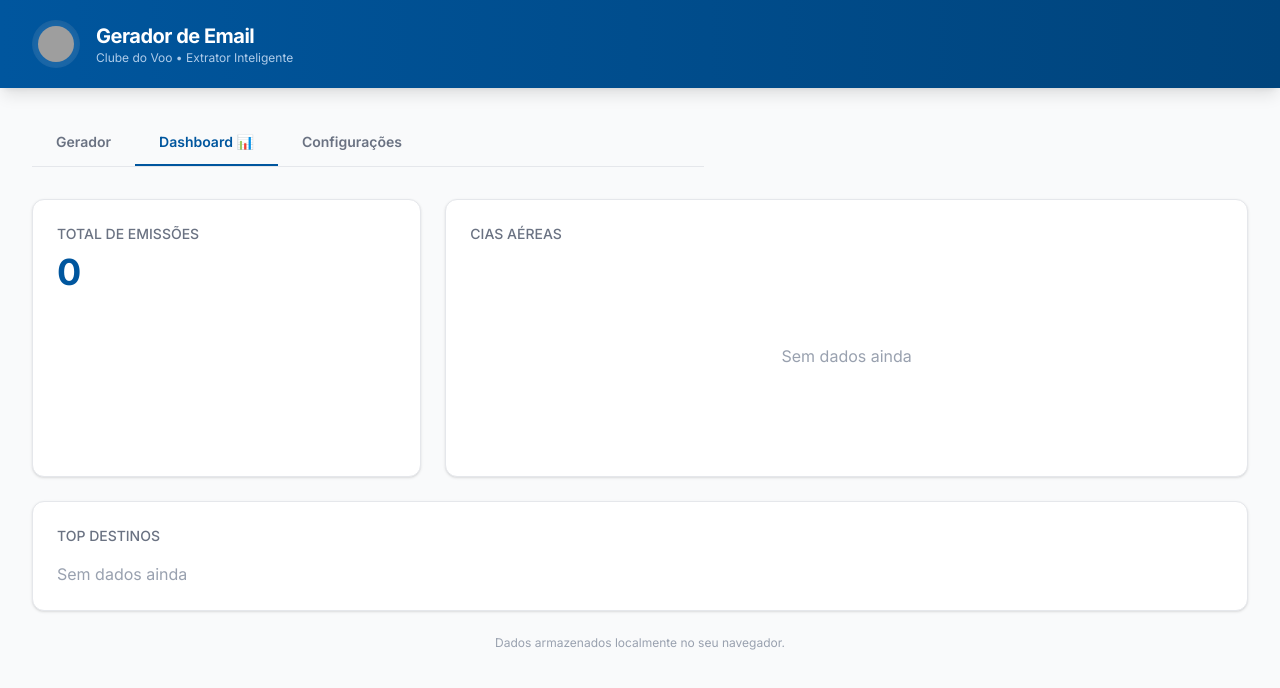
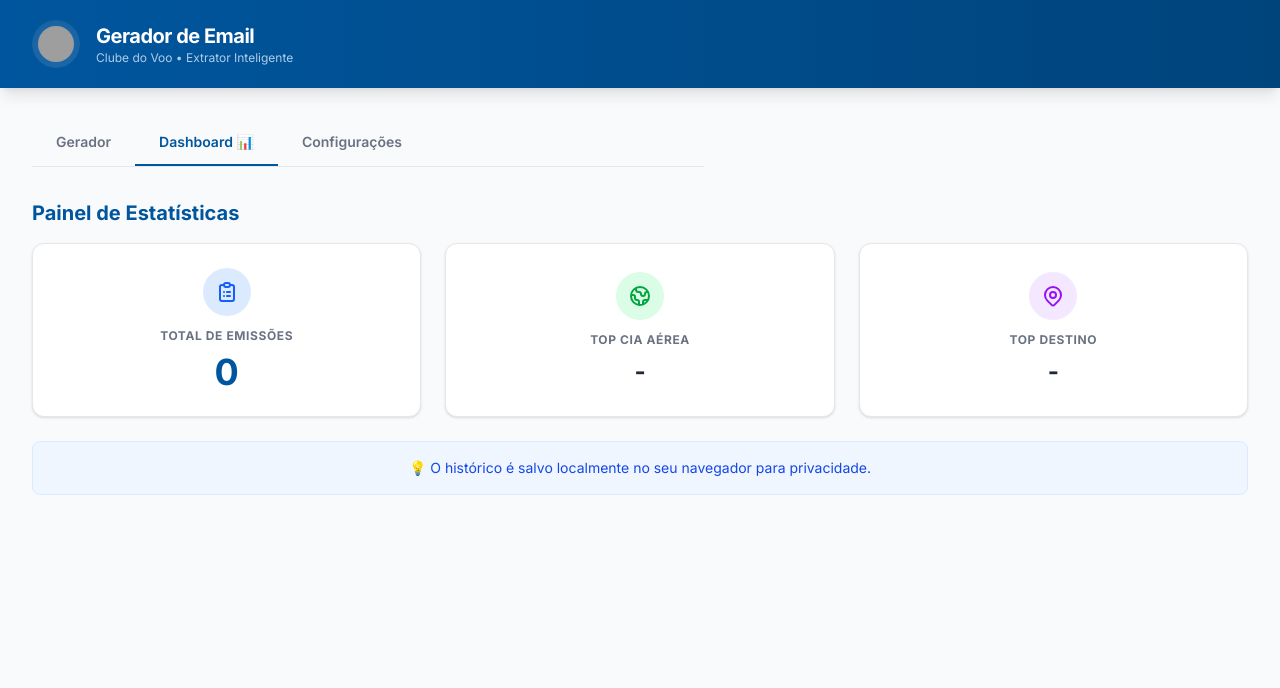
Before and after one commit to joabh11-cmyk/gerador-de-email, a React (Vite) app: page / in a window 1280 px wide. Both pictures are taken after a click on the button "Dashboard 📊". Shown: the top 688 px of the page. Built offline with nearby package versions, Linux system fonts and the light colour scheme; grey boxes are pictures that could not be loaded.

Commit message:
Fix: Remove chart.js to resolve oklch color error

```diff
--- a/components/DashboardPanel.tsx
+++ b/components/DashboardPanel.tsx
@@ -1,9 +1,5 @@
 import React, { useMemo } from 'react';
-import { Chart as ChartJS, ArcElement, Tooltip, Legend, CategoryScale, LinearScale, BarElement, Title } from 'chart.js';
-import { Pie, Bar } from 'react-chartjs-2';
 import { getHistory } from '../services/historyService';
-
-ChartJS.register(ArcElement, Tooltip, Legend, CategoryScale, LinearScale, BarElement, Title);
 
 const DashboardPanel: React.FC = () => {
     const history = getHistory();
@@ -21,69 +17,49 @@ const DashboardPanel: React.FC = () => {
             destCounts[dest] = (destCounts[dest] || 0) + 1;
         });
 
-        return { total, airlineCounts, destCounts };
+        // Sort to find top items
+        const topAirline = Object.entries(airlineCounts).sort((a, b) => b[1] - a[1])[0];
+        const topDest = Object.entries(destCounts).sort((a, b) => b[1] - a[1])[0];
+
+        return {
+            total,
+            topAirline: topAirline ? `${topAirline[0]} (${topAirline[1]})` : '-',
+            topDest: topDest ? `${topDest[0]} (${topDest[1]})` : '-'
+        };
     }, [history]);
-
-    const pieData = {
-        labels: Object.keys(stats.airlineCounts),
-        datasets: [
-            {
-                label: '# de Emissões',
-                data: Object.values(stats.airlineCounts),
-                backgroundColor: [
-                    'rgba(54, 162, 235, 0.6)',
-                    'rgba(255, 99, 132, 0.6)',
-                    'rgba(255, 206, 86, 0.6)',
-                    'rgba(75, 192, 192, 0.6)',
-                    'rgba(153, 102, 255, 0.6)',
-                    'rgba(255, 159, 64, 0.6)',
-                ],
-                borderColor: [
-                    'rgba(54, 162, 235, 1)',
-                    'rgba(255, 99, 132, 1)',
-                    'rgba(255, 206, 86, 1)',
-                    'rgba(75, 192, 192, 1)',
-                    'rgba(153, 102, 255, 1)',
-                    'rgba(255, 159, 64, 1)',
-                ],
-                borderWidth: 1,
-            },
-        ],
-    };
-
-    const barData = {
-        labels: Object.keys(stats.destCounts).slice(0, 10), // Top 10
-        datasets: [
-            {
-                label: 'Destinos Mais Populares',
-                data: Object.values(stats.destCounts).slice(0, 10),
-                backgroundColor: 'rgba(75, 192, 192, 0.5)',
-            }
-        ]
-    };
 
     return (
         <div className="space-y-6 animate-in fade-in">
+            <h2 className="text-xl font-bold text-[#00569e] mb-4">Painel de Estatísticas</h2>
+
             <div className="grid grid-cols-1 md:grid-cols-3 gap-6">
-                <div className="bg-white p-6 rounded-xl shadow-sm border border-gray-200">
-                    <h3 className="text-gray-500 text-sm font-medium uppercase">Total de Emissões</h3>
-                    <p className="text-4xl font-bold text-[#00569e] mt-2">{stats.total}</p>
+                <div className="bg-white p-6 rounded-xl shadow-sm border border-gray-200 flex flex-col items-center justify-center text-center hover:shadow-md transition-shadow">
+                    <div className="w-12 h-12 bg-blue-100 text-blue-600 rounded-full flex items-center justify-center mb-3">
+                        <svg className="w-6 h-6" fill="none" viewBox="0 0 24 24" stroke="currentColor"><path strokeLinecap="round" strokeLinejoin="round" strokeWidth={2} d="M9 5H7a2 2 0 00-2 2v12a2 2 0 002 2h10a2 2 0 002-2V7a2 2 0 00-2-2h-2M9 5a2 2 0 002 2h2a2 2 0 002-2M9 5a2 2 0 012-2h2a2 2 0 012 2m-3 7h3m-3 4h3m-6-4h.01M9 16h.01" /></svg>
+                    </div>
+                    <h3 className="text-gray-500 text-xs font-bold uppercase tracking-wider">Total de Emissões</h3>
+                    <p className="text-4xl font-extrabold text-[#00569e] mt-2">{stats.total}</p>
                 </div>
-                <div className="bg-white p-6 rounded-xl shadow-sm border border-gray-200 md:col-span-2">
-                    <h3 className="text-gray-500 text-sm font-medium uppercase mb-4">Cias Aéreas</h3>
-                    <div className="h-48 flex justify-center">
-                        {stats.total > 0 ? <Pie data={pieData} /> : <p className="text-gray-400 self-center">Sem dados ainda</p>}
+
+                <div className="bg-white p-6 rounded-xl shadow-sm border border-gray-200 flex flex-col items-center justify-center text-center hover:shadow-md transition-shadow">
+                    <div className="w-12 h-12 bg-green-100 text-green-600 rounded-full flex items-center justify-center mb-3">
+                        <svg className="w-6 h-6" fill="none" viewBox="0 0 24 24" stroke="currentColor"><path strokeLinecap="round" strokeLinejoin="round" strokeWidth={2} d="M3.055 11H5a2 2 0 012 2v1a2 2 0 002 2 2 2 0 012 2v2.945M8 3.935V5.5A2.5 2.5 0 0010.5 8h.5a2 2 0 012 2 2 2 0 104 0 2 2 0 012-2h1.064M15 20.488V18a2 2 0 012-2h3.064M21 12a9 9 0 11-18 0 9 9 0 0118 0z" /></svg>
                     </div>
+                    <h3 className="text-gray-500 text-xs font-bold uppercase tracking-wider">Top Cia Aérea</h3>
+                    <p className="text-2xl font-bold text-gray-800 mt-2">{stats.topAirline}</p>
+                </div>
+
+                <div className="bg-white p-6 rounded-xl shadow-sm border border-gray-200 flex flex-col items-center justify-center text-center hover:shadow-md transition-shadow">
+                    <div className="w-12 h-12 bg-purple-100 text-purple-600 rounded-full flex items-center justify-center mb-3">
+                        <svg className="w-6 h-6" fill="none" viewBox="0 0 24 24" stroke="currentColor"><path strokeLinecap="round" strokeLinejoin="round" strokeWidth={2} d="M17.657 16.657L13.414 20.9a1.998 1.998 0 01-2.827 0l-4.244-4.243a8 8 0 1111.314 0z" /><path strokeLinecap="round" strokeLinejoin="round" strokeWidth={2} d="M15 11a3 3 0 11-6 0 3 3 0 016 0z" /></svg>
+                    </div>
+                    <h3 className="text-gray-500 text-xs font-bold uppercase tracking-wider">Top Destino</h3>
+                    <p className="text-2xl font-bold text-gray-800 mt-2">{stats.topDest}</p>
                 </div>
             </div>
 
-            <div className="bg-white p-6 rounded-xl shadow-sm border border-gray-200">
-                <h3 className="text-gray-500 text-sm font-medium uppercase mb-4">Top Destinos</h3>
-                {stats.total > 0 ? <Bar data={barData} /> : <p className="text-gray-400">Sem dados ainda</p>}
-            </div>
-
-            <div className="text-center text-xs text-gray-400">
-                Dados armazenados localmente no seu navegador.
+            <div className="bg-blue-50 p-4 rounded-lg border border-blue-100 text-center text-sm text-blue-700 mt-6">
+                💡 O histórico é salvo localmente no seu navegador para privacidade.
             </div>
         </div>
     );
--- a/package.json
+++ b/package.json
@@ -11,11 +11,9 @@
   "dependencies": {
     "@emailjs/browser": "^4.4.1",
     "@google/genai": "^1.33.0",
-    "chart.js": "^4.5.1",
     "html2pdf.js": "^0.14.0",
     "openai": "^6.16.0",
     "react": "^19.2.2",
-    "react-chartjs-2": "^5.3.1",
     "react-dom": "^19.2.2"
   },
   "devDependencies": {
```
Also changed, not shown: 1 other file (tests, documents, lock files or other folders).
